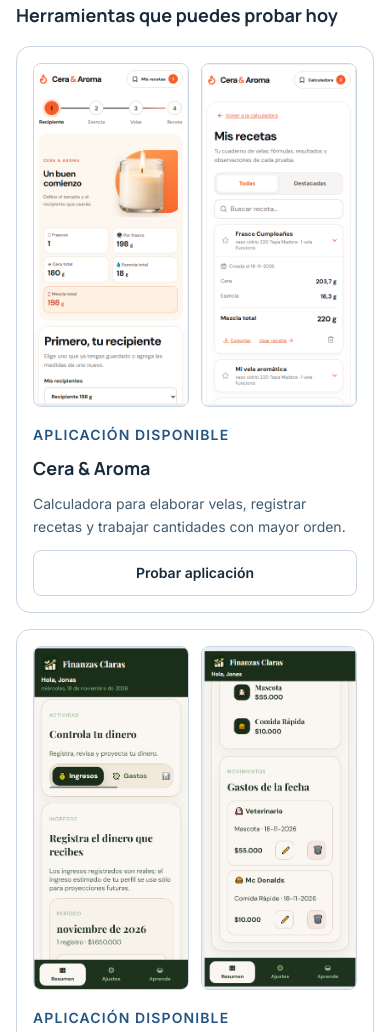
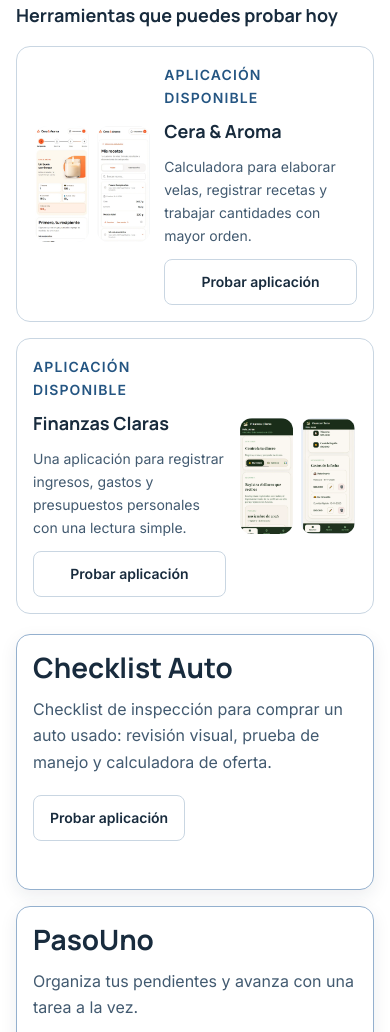
Before and after one commit to fraactal/Landing_Jonas, a plain HTML site: page index.html in a window 390 px wide. Shown: the part 3102-4134 px from the top of the page. Drawn offline with Linux system fonts and the light colour scheme.

Commit message:
Spec 052: aplicaciones en tarjetas zigzag compactas
Co-Authored-By: Claude Sonnet 5.5 <noreply@anthropic.com>
Claude-Session: https://claude.ai/code/session_01WJmTWV2JEdmNMpLeUgiUYr

```diff
--- a/assets/css/sections.css
+++ b/assets/css/sections.css
@@ -1946,3 +1946,19 @@
 .catalog-carousel__button:disabled { cursor: default; opacity: 0.35; }
 @media (min-width: 48rem) { .catalog-carousel__controls { display: flex; } }
 @media (max-width: 47.99rem) { .catalog-card { flex-basis: 13rem; } .catalog-card__shot { height: 13rem; } }
+
+/* Spec 052: aplicaciones zigzag compactas */
+.app-showcase__item { display: flex; align-items: center; gap: var(--space-5); padding: var(--space-4); }
+.app-showcase__item:nth-child(even) { flex-direction: row-reverse; }
+.app-showcase__images { flex: none; display: grid; grid-template-columns: repeat(2, 6.4rem); gap: var(--space-2); }
+.app-showcase__images figure { margin: 0; min-height: 0; height: 11.5rem; border: 3px solid var(--color-surface); border-radius: var(--radius-md); overflow: hidden; background: color-mix(in srgb, var(--color-bg) 72%, var(--color-surface)); }
+.app-showcase__images img { width: 100%; height: 100%; object-fit: cover; object-position: top center; }
+.app-showcase__item > .app-showcase__content { flex: 1; min-width: 0; }
+@media (max-width: 47.99rem) {
+  .app-showcase__item, .app-showcase__item:nth-child(even) { flex-direction: row; gap: var(--space-3); }
+  .app-showcase__item:nth-child(even) { flex-direction: row-reverse; }
+  .app-showcase__images { grid-template-columns: repeat(2, 3.6rem); gap: 0.25rem; }
+  .app-showcase__images figure { height: 7.5rem; border-width: 2px; }
+}
+.project-list .case-card { padding: var(--space-4); }
+.project-list .case-card h4 { font-size: var(--font-size-2); }
--- a/assets/css/styles.css
+++ b/assets/css/styles.css
@@ -1,4 +1,4 @@
 @import url("tokens.css?v=s01-2");
 @import url("base.css?v=s01-2");
 @import url("components.css?v=s01-2");
-@import url("sections.css?v=051");
+@import url("sections.css?v=052");
--- a/index.html
+++ b/index.html
@@ -29,7 +29,7 @@
     <link rel="preconnect" href="https://fonts.googleapis.com">
     <link rel="preconnect" href="https://fonts.gstatic.com" crossorigin>
     <link href="https://fonts.googleapis.com/css2?family=Inter:wght@400;500;600&family=Manrope:wght@600;700&display=swap" rel="stylesheet">
-    <link rel="stylesheet" href="assets/css/styles.css?v=051">
+    <link rel="stylesheet" href="assets/css/styles.css?v=052">
     <script type="application/ld+json">
       {
         "@context": "https://schema.org",
@@ -212,11 +212,11 @@
               </div>
               <div class="app-showcase" aria-label="Aplicaciones públicas">
                 <article class="app-showcase__item">
-                  <div class="app-showcase__images"><figure><img src="assets/images/products/cera-aroma-calculadora.png" alt="Calculadora de Cera y Aroma para una receta de velas" loading="lazy"></figure><figure><img src="assets/images/products/cera-aroma-recetas.png" alt="Listado de recetas guardadas en Cera y Aroma" loading="lazy"></figure></div>
+                  <div class="app-showcase__images"><figure><img src="assets/images/products/cera-aroma-calculadora.webp" alt="Calculadora de Cera y Aroma para una receta de velas" loading="lazy"></figure><figure><img src="assets/images/products/cera-aroma-recetas.webp" alt="Listado de recetas guardadas en Cera y Aroma" loading="lazy"></figure></div>
                   <div class="app-showcase__content"><p class="cases__eyebrow">Aplicación disponible</p><h4>Cera &amp; Aroma</h4><p>Calculadora para elaborar velas, registrar recetas y trabajar cantidades con mayor orden.</p><a class="button button--secondary" href="https://cera-y-aroma.pages.dev/" target="_blank" rel="noopener noreferrer">Probar aplicación</a></div>
                 </article>
                 <article class="app-showcase__item">
-                  <div class="app-showcase__images"><figure><img src="assets/images/products/finanzas-claras-resumen.png" alt="Resumen de ingresos y gastos en Finanzas Claras" loading="lazy"></figure><figure><img src="assets/images/products/finanzas-claras-movimientos.png" alt="Listado de movimientos en Finanzas Claras" loading="lazy"></figure></div>
+                  <div class="app-showcase__images"><figure><img src="assets/images/products/finanzas-claras-resumen.webp" alt="Resumen de ingresos y gastos en Finanzas Claras" loading="lazy"></figure><figure><img src="assets/images/products/finanzas-claras-movimientos.webp" alt="Listado de movimientos en Finanzas Claras" loading="lazy"></figure></div>
                   <div class="app-showcase__content"><p class="cases__eyebrow">Aplicación disponible</p><h4>Finanzas Claras</h4><p>Una aplicación para registrar ingresos, gastos y presupuestos personales con una lectura simple.</p><a class="button button--secondary" href="https://finanzasclaras-736.pages.dev/" target="_blank" rel="noopener noreferrer">Probar aplicación</a></div>
                 </article>
               </div>
```
Also changed, not shown: 1 other file.
